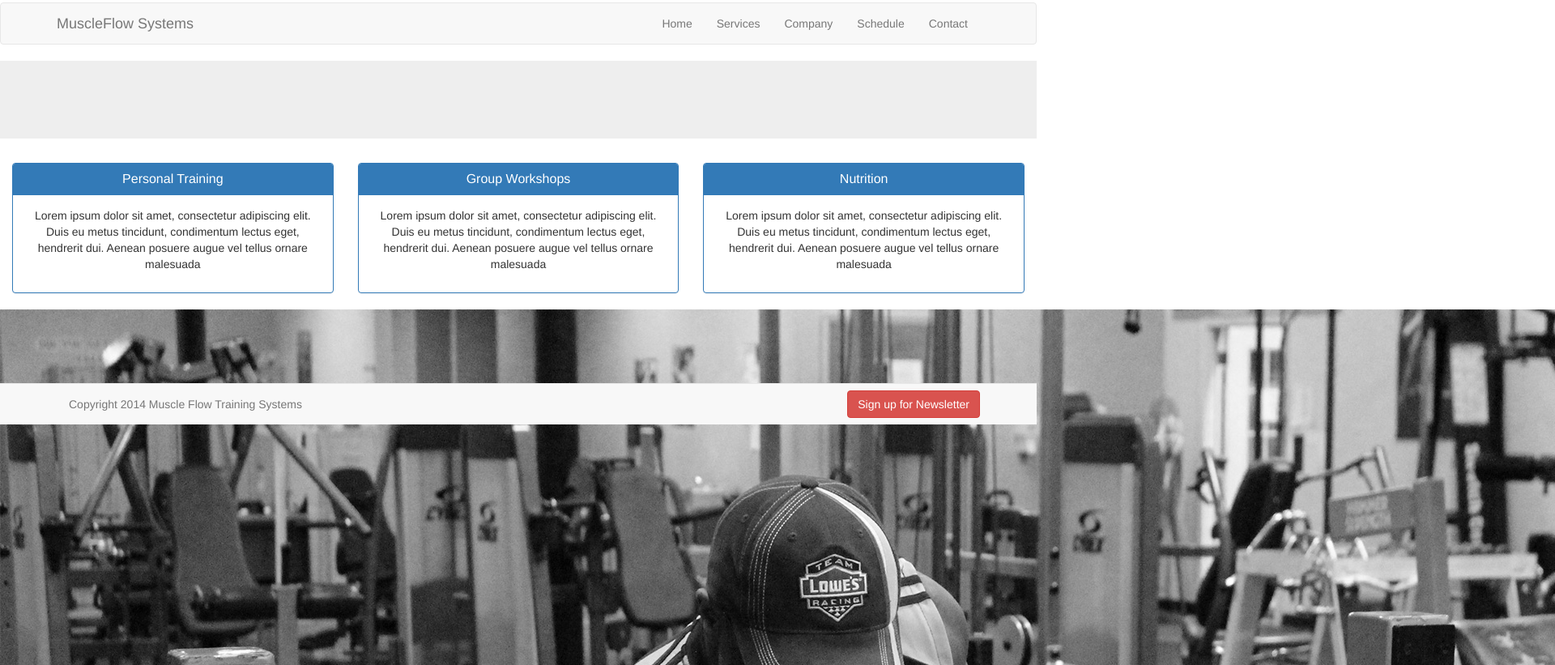
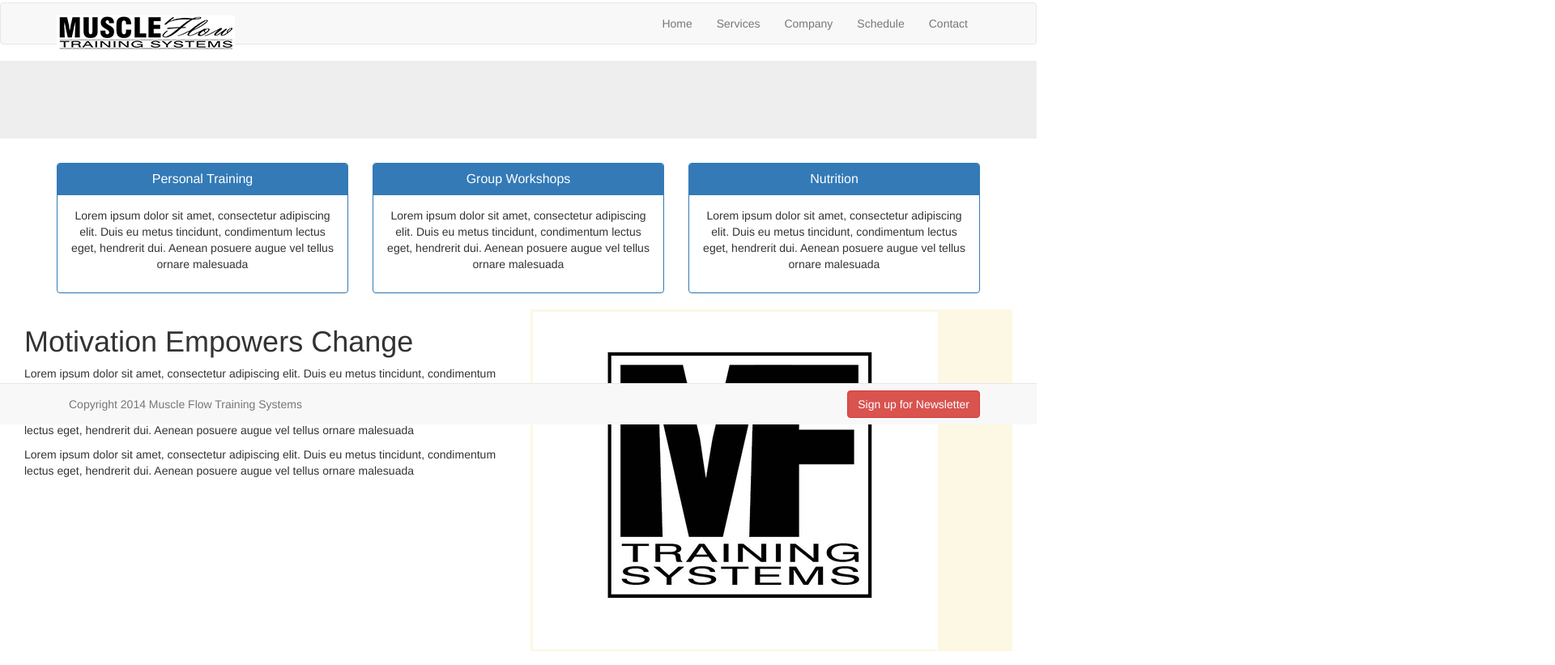
Before and after one commit to zenonn37/muscle_flow, a website: page app/index.html at #/services in a window 1280 px wide. Shown: the part 276-1097 px from the top of the page at 81% size, 1920 px wide, since content can reach past the window. Drawn offline with nearby package versions, Linux system fonts and the light colour scheme; some packages are replaced by stand-ins of ours; files that its build step writes are made by us from their sources; a script that the page names is missing.

Commit message:
work in progres

```diff
--- a/app/index.html
+++ b/app/index.html
@@ -36,7 +36,7 @@
                 <span class="icon-bar"></span>
                 <span class="icon-bar"></span>
             </button>
-            <a class="navbar-brand" href="#">MuscleFlow Systems </a>
+            <a class="navbar-brand" href="#" title="Muscle Flow Training Systems"><img src="images/edit_mf_logo.png" alt="Muscle Flow Training Systems"></a>
         </div>
 
         <!-- Collect the nav links, forms, and other content for toggling -->
--- a/app/styles/base.less
+++ b/app/styles/base.less
@@ -10,9 +10,11 @@ body{
 
   font-family: helvectica, Arial sans-serif;
   font-size: 18px;
-  background:@backGroundColors url("images/grid_40.png");
+  background:@backGroundColors url("images/grid_40.png") repeat;
+  //background: url("images/bench_man.jpg") no-repeat;
   //position: fixed;
   //height: 300%;
+  line-height: 1.5em;
 
 
 
@@ -30,9 +32,15 @@ body{
 }
 
 .sep-img{
-  height: 300px;
+
+   width: 100%;
+  height: 1000px;
+
+
   position: relative;
-  z-index: -99;
+  //z-index: -99;
+  background: url("images/bench_man.jpg") no-repeat;
+  background-size: cover;
 }
 
 .mainPageBg{
@@ -40,7 +48,7 @@ body{
   background: url("images/tall_girl_terry_b.jpg") no-repeat;
   position: relative;
   z-index: -9999;
-  background-size: cover;
+
   //height: 1000%;
 }
 
@@ -95,7 +103,7 @@ body{
 .nav > li > a {
   position: relative;
   display: block;
-  padding: 25px 15px;
+  padding: 35px 15px;
 }
 
 
@@ -232,78 +240,44 @@ body{
 
 }
 
-.services-panel{
 
-  background-color:rgba(38,38,38,0.9);
-
-  padding: 20px 20px;
-  border: 1px solid transparent;
-  .roundedCorners;
-  margin-bottom: 120px;
-  z-index: 100;
-  position: relative;
-  height: 250px;
-
-
-  h2{
-    color:@headerColors;
-  }
-  p{
-    color: #fff;
-    font-size: @baseFontSize;
-  }
-
-
-
-
-}
 
 .re-invent{
   background-color:rgba(38,38,38,0.9);
   margin-bottom: 120px;
 }
 
-.reinvent-panel{
+.get-started{
 
+  background-color:rgba(255,255,255,1.0);
+  margin-bottom: 120px;
+  width: 100%;
+  height: 500px;
 
-  //padding: 20px 10px 20px 10px;
-  padding-left: 30px;
-  padding-right: 30px;
-  border: 1px solid transparent;
-  //.roundedCorners;
-  margin-bottom: 300px;
-  margin-top: 60px;
-  //background:@panelColors url("images/tall_girl_terry_b.jpg") no-repeat;
-  //background-size: cover;
-  height: 500px;
-  //z-index: -1000;
-
-
-  h2,h4{
-    color:@headerColors;
+  p{
+    color: #222222;
+    font-size: 18px;
+    line-height: 2.5em;
   }
-  p{
-    color: #fff;
-    font-size: @baseFontSize;
-  }
-
-  .reinvent-services{
-
-    .roundedCorners;
-
-    background-color: rgba(38,38,38,0.9);
-    position: relative;
-    margin-top: 50px;
-    padding-right: 50px;
-    //margin-left:50px;
 
 
 
+  .mot-v{
+    padding-left: 20px;
+    padding-top: 20px;
+  }
 
+  .mark{
+    padding-top: 40px;
+    padding-left: 150px;
+    width: 550px;
   }
 
 
 }
+
+
+
 
 .testimonials{
   margin-top: 100px;
--- a/app/templates/main.html
+++ b/app/templates/main.html
@@ -27,9 +27,9 @@
 <div class="services">
 
 
-                            <div class="container-fluid">
+                            <div class="container">
 
-                                <div class="row services-panel clearfix">
+                                <div class="row">
 
 
                                 <div class="col-sm-4 text-center">
@@ -100,9 +100,9 @@
 
 
 
-                        </div>
 
 
+                        </div>
 
 
 
@@ -112,64 +112,64 @@
 
          </div>
 
-<div class="sep-img" du-parallax y="background"><img src="images/bench_man.jpg"></div>
 
-         <div class="re-invent">
+<!--end services-->
 
-                 <div class="row reinvent-panel clearfix">
+    <div class="get-started clearfix">
 
-                     <div class="col-md-8 reinvent-hero">
+
+    <div class="container-fluid">
+    <div class="row-fluid">
+
+        <div class="col-md-6">
+               <div class="mot-v">
+            <h1>Motivation Empowers Change</h1>
+            <p>Lorem ipsum dolor sit amet, consectetur adipiscing elit.
+                Duis eu metus tincidunt, condimentum lectus eget, hendrerit dui.
+                Aenean posuere augue vel tellus ornare malesuada</p>
+
+                   <p>Lorem ipsum dolor sit amet, consectetur adipiscing elit.
+                       Duis eu metus tincidunt, condimentum lectus eget, hendrerit dui.
+                       Aenean posuere augue vel tellus ornare malesuada</p>
+
+
+                   <p>Lorem ipsum dolor sit amet, consectetur adipiscing elit.
+                       Duis eu metus tincidunt, condimentum lectus eget, hendrerit dui.
+                       Aenean posuere augue vel tellus ornare malesuada</p>
+               </div>
 
 
 
-                         <ul class="list-group">
-                             <li class="list-group-item"><h2>Free Fitness Evaluation</h2>
-
-                                 <p>Lorem ipsum dolor sit amet, consectetur adipiscing elit. Duis eu metus tincidunt,
-                                     condimentum lectus eget, hendrerit dui. Aenean posuere augue vel tellus ornare malesuada</p>
+        </div>
 
 
-                             </li>
+        <div class="col-md-6">
 
-                             <li class="list-group-item"><h2>Free Class</h2>
+              <div class="mark">
+            <img class="img-responsive" src="images/MF-Badge-Logo_edit.png" alt="Muscle Flow free training"/>
+               </div>
 
-                                 <p>Lorem ipsum dolor sit amet, consectetur adipiscing elit. Duis eu metus tincidunt,
-                                     condimentum lectus eget, hendrerit dui. Aenean posuere augue vel tellus ornare malesuada</p>
-
-                             </li>
+        </div>
 
 
-                             <li class="list-group-item"><h2>Free Personal Training</h2>
-                                 <p>Lorem ipsum dolor sit amet, consectetur adipiscing elit. Duis eu metus tincidunt,
-                                     condimentum lectus eget, hendrerit dui. Aenean posuere augue vel tellus ornare malesuada</p>
+        </div>
 
 
-                             </li>
-
-
-                         </ul>
-
-
-                     </div>
-
-
-                     <div class="col-md-4 reinvent-services ">
+       </div>
 
 
 
 
-                     </div>
+    </div>
 
-
-
-                 </div>
+    <!--end get started-->
 
 
 
 
 
 
-         </div>
+
 
 
 
```
Also changed, not shown: app/scripts/services/services.tpl.html (+1 -1 lines), app/images/MF-Badge-Logo_edit.png (added), app/images/edit_mf_logo.png (added), app/styles/base.css.
